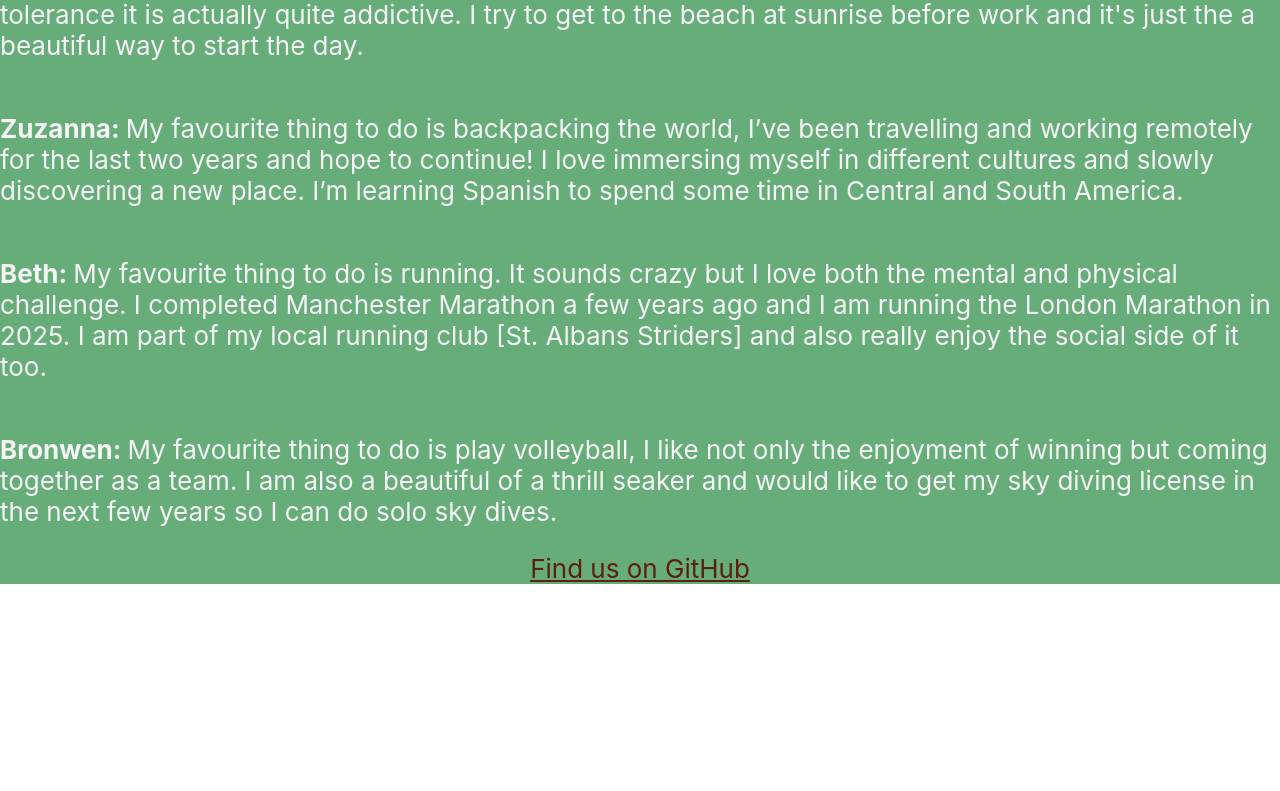
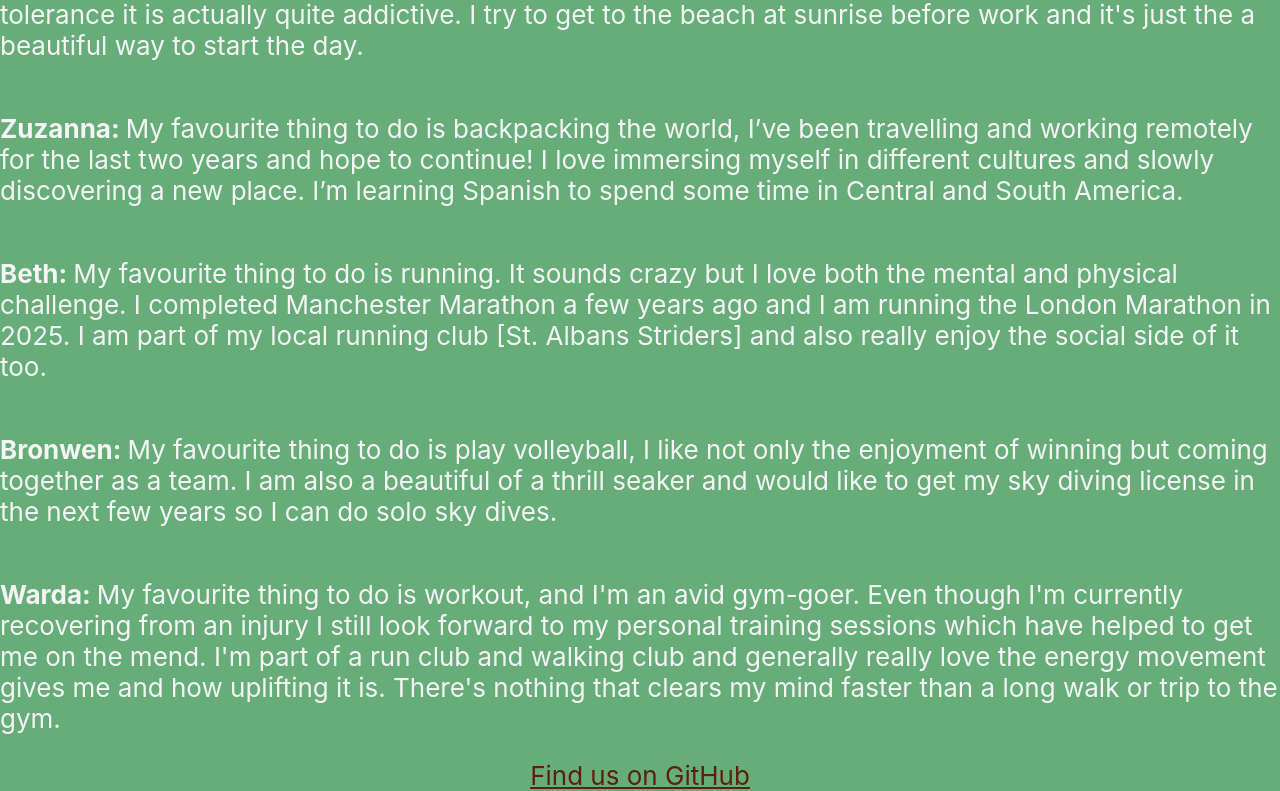
Before and after one commit to z-uza/CFG_Final_Project_Group_2, a React (Create React App) app in the folder group-app/: page / in a window 1280 px wide. Shown: the part 753-1544 px from the top of the page. Before the commit the page ends 1337 px from the top, so only its background shows below. Built offline with nearby package versions, Linux system fonts and the light colour scheme.

Commit message:
Adding my section for favourite hobbies

```diff
--- a/group-app/src/App.js
+++ b/group-app/src/App.js
@@ -39,6 +39,10 @@ function App() {
         of a thrill seaker and would like to get my sky diving license in the next few years so I can do solo sky dives.
         </p>
 
+        <p className='App-Para'> <span class ="App-bolded">Warda: </span> My favourite thing to do is workout, and I'm an avid gym-goer. Even though I'm currently recovering from an injury I still look forward
+        to my personal training sessions which have helped to get me on the mend. I'm part of a run club and walking club and generally really love the energy movement gives me and how uplifting it is.
+        There's nothing that clears my mind faster than a long walk or trip to the gym.
+        </p>
 
         <a
           className="App-link"
```
